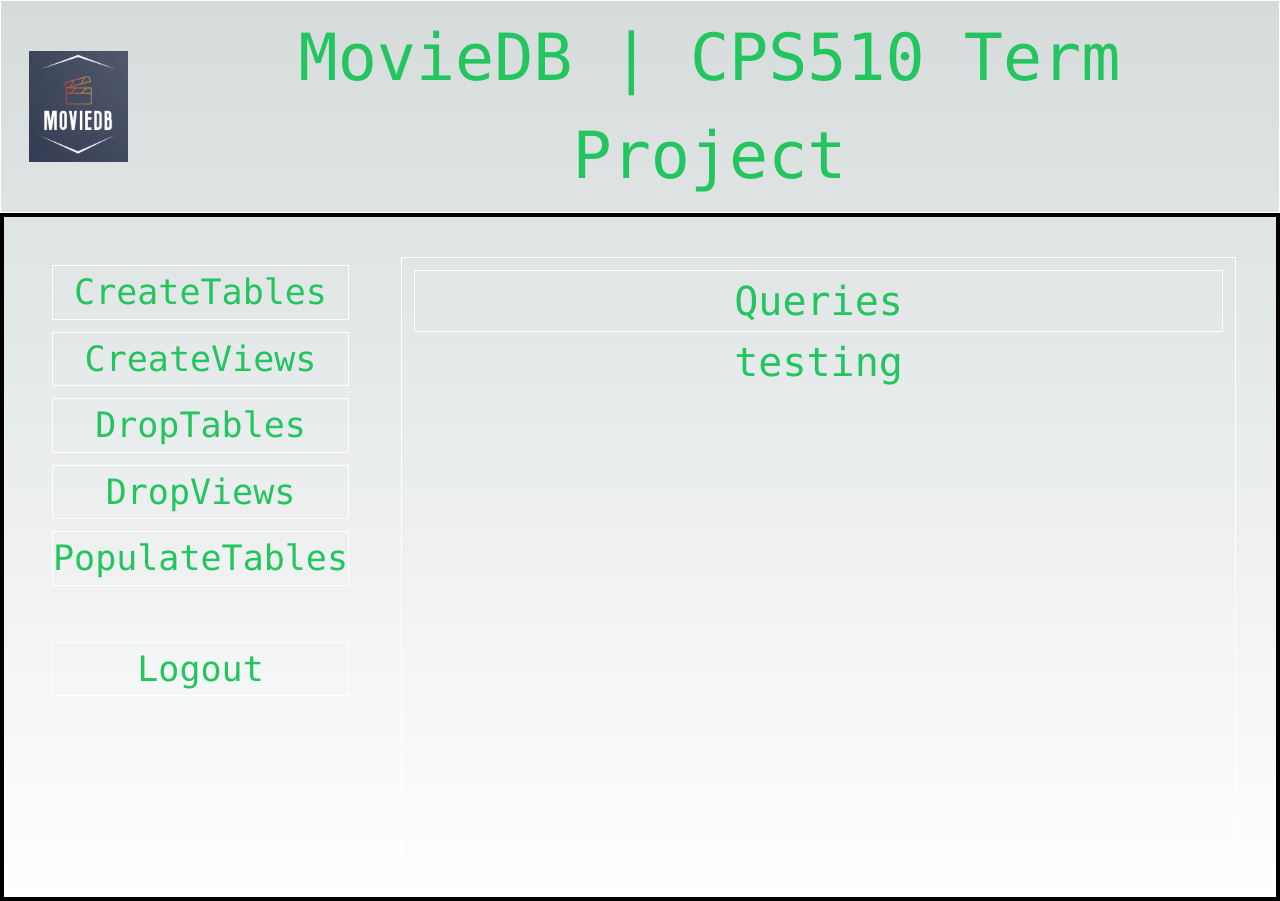
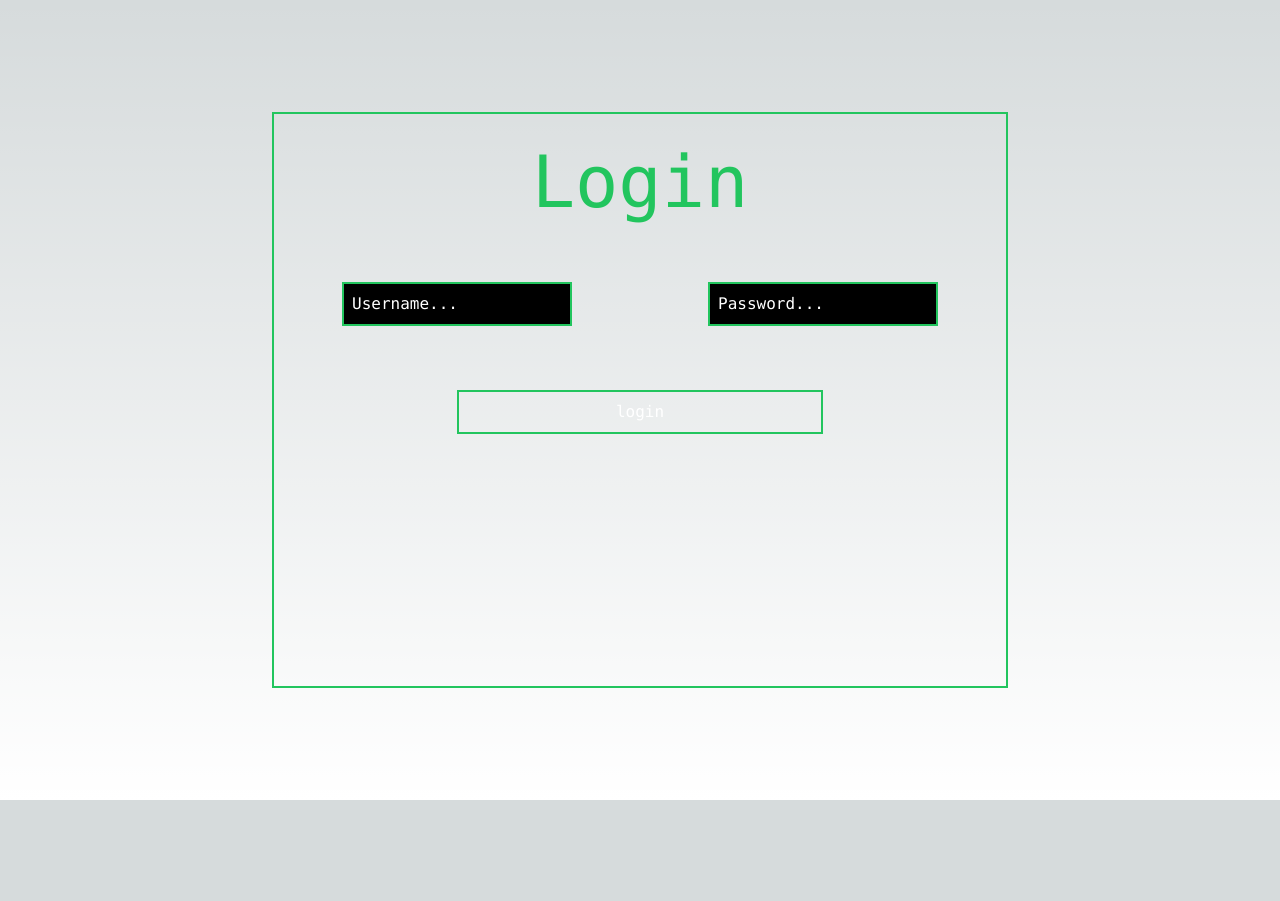
Before and after one commit to deep-patel21/MovieDB, a Next.js app in the folder moviedb/: page /login in a window 1280 px wide. After the commit the page ends 800 px from the top, so only its background shows below. Built offline with nearby package versions, Linux system fonts and the light colour scheme.

Commit message:
Completed the Login page

```diff
--- a/moviedb/src/app/login/page.tsx
+++ b/moviedb/src/app/login/page.tsx
@@ -1,19 +1,38 @@
-import React from 'react'
-import Admin from '../admin/page';
-import User from '../user/page'
+import React from "react";
+import Admin from "../admin/page";
+import User from "../user/page";
 
 const Login = () => {
-
-
   const admin = true;
 
   return (
-    <div>
+    <div className="flex flex-row justify-center items-center font-mono text-green-500">
+      <div className="w-3/4 h-screen p-28">
+        <form className="border-2 border-green-500 w-full h-full flex flex-col gap-16 pt-3">
 
-        {(admin ? <Admin></Admin>:<User></User>)}
+          <h1 className="text-7xl text-center pt-5 font-mono">Login</h1>
 
+          <div className="flex justify-around">
+            <input
+              className="bg-black text-white placeholder-white border-2 border-green-500 outline-none p-2"
+              placeholder="Username..."
+            ></input>
+            <input
+              className="bg-black text-white placeholder-white border-2 border-green-500 outline-none p-2"
+              placeholder="Password..."
+            ></input>
+          </div>
+
+          <div className="h-full text-center">
+            <button className="text-white w-1/2 border-2 border-green-500 outline-none p-2 hover:bg-green-500">
+              login
+            </button>
+          </div>
+
+        </form>
+      </div>
     </div>
-  )
-}
+  );
+};
 
-export default Login
+export default Login;
--- a/moviedb/src/app/user/page.tsx
+++ b/moviedb/src/app/user/page.tsx
@@ -1,8 +1,13 @@
+import Queries from '@/components/Queries'
 import React from 'react'
 
 const User = () => {
   return (
-    <div>User</div>
+    <div>
+
+      <Queries></Queries>
+
+    </div>
   )
 }
 
--- a/moviedb/src/components/Queries.tsx
+++ b/moviedb/src/components/Queries.tsx
@@ -2,7 +2,9 @@ import React from 'react'
 
 const Queries = () => {
   return (
-    <div>Queries</div>
+    <div>
+
+    </div>
   )
 }
 
```
